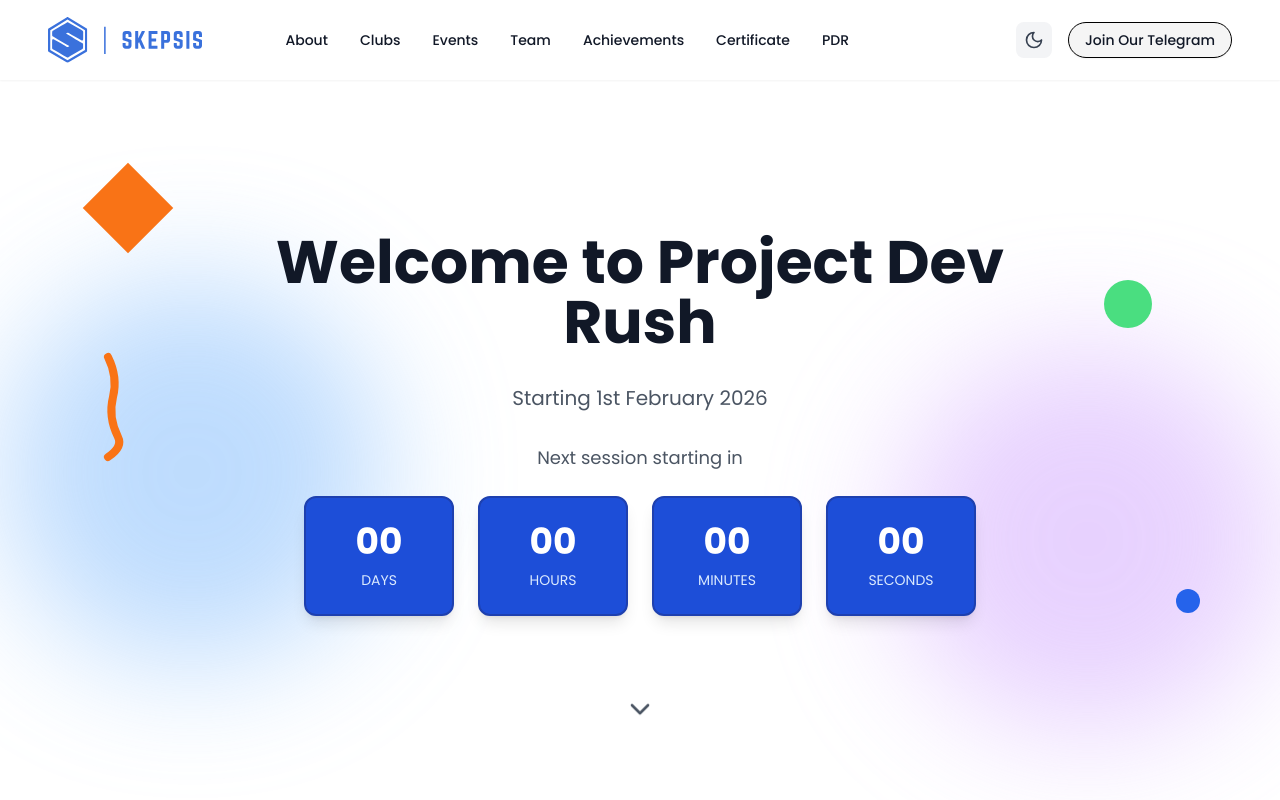
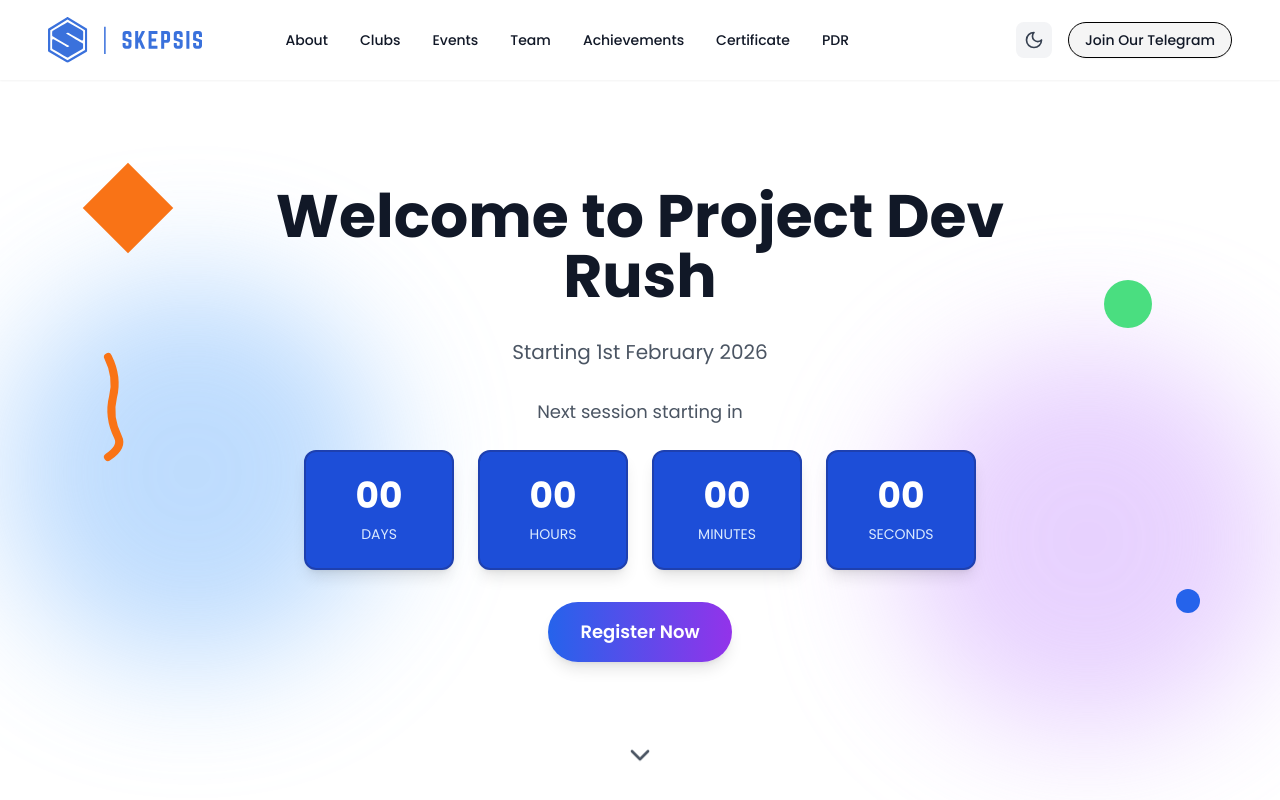
Before and after one commit to codexAbhi007/Skepsis-main, a Next.js app: page /project-dev-rush in a window 1280 px wide. Shown: the top 800 px of the page. Built offline with nearby package versions, Linux system fonts and the light colour scheme.

Commit message:
Add Register Now button to Project Dev Rush hero section

```diff
--- a/src/components/sections/ProjectDevRush/HeroSection.tsx
+++ b/src/components/sections/ProjectDevRush/HeroSection.tsx
@@ -198,6 +198,18 @@ export function ProjectDevRushHero() {
               </div>
             ))}
           </div>
+
+          {/* Register Now Button */}
+          <motion.a
+            href="https://luma.com/tx5pwhec"
+            target="_blank"
+            rel="noopener noreferrer"
+            className="inline-block mt-8 px-8 py-4 bg-gradient-to-r from-blue-600 to-purple-600 hover:from-blue-700 hover:to-purple-700 text-white font-semibold text-lg rounded-full shadow-lg hover:shadow-xl transform hover:scale-105 transition-all duration-300"
+            whileHover={{ scale: 1.05 }}
+            whileTap={{ scale: 0.95 }}
+          >
+            Register Now
+          </motion.a>
         </div>
       </div>
 
```
